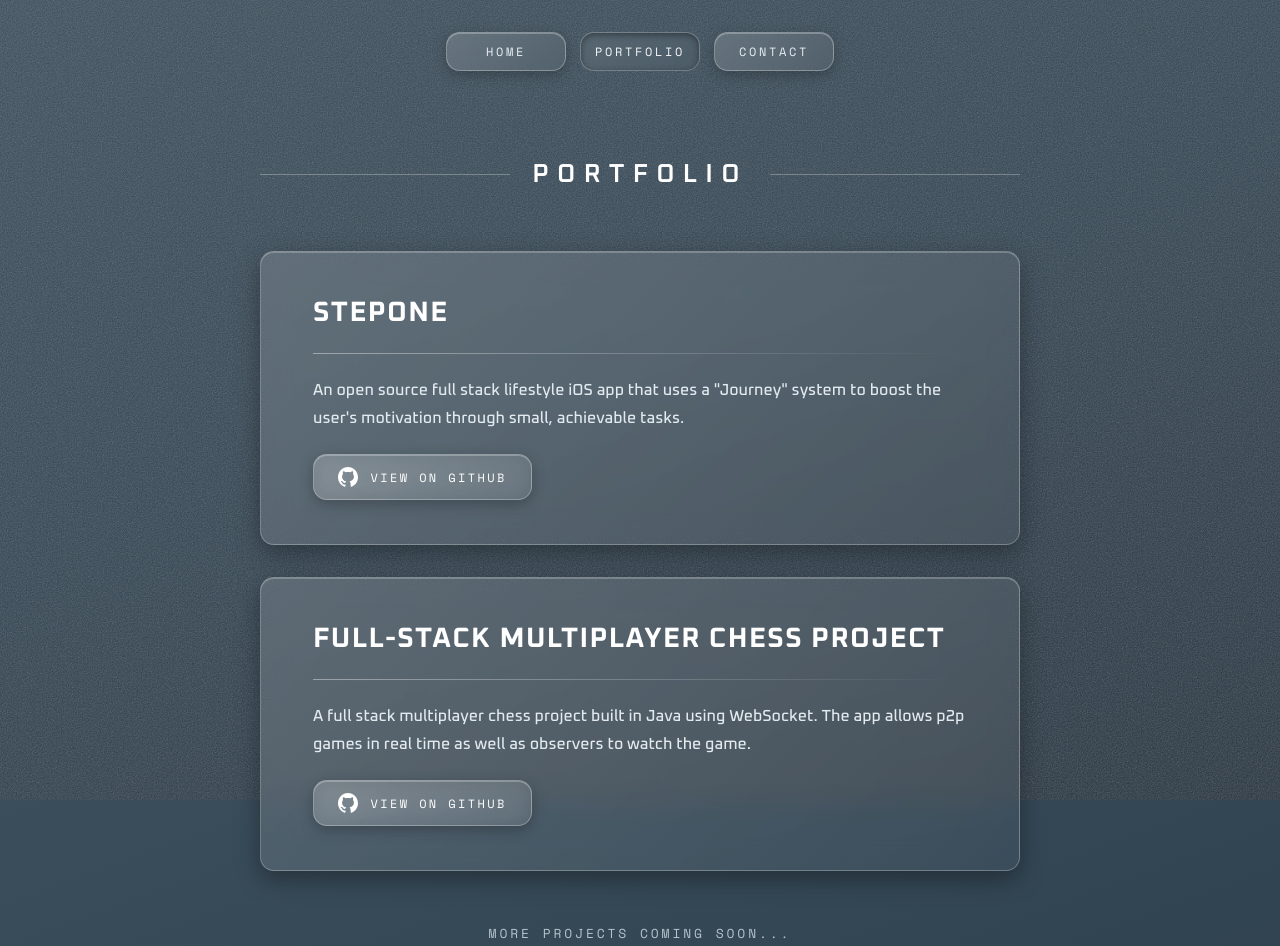
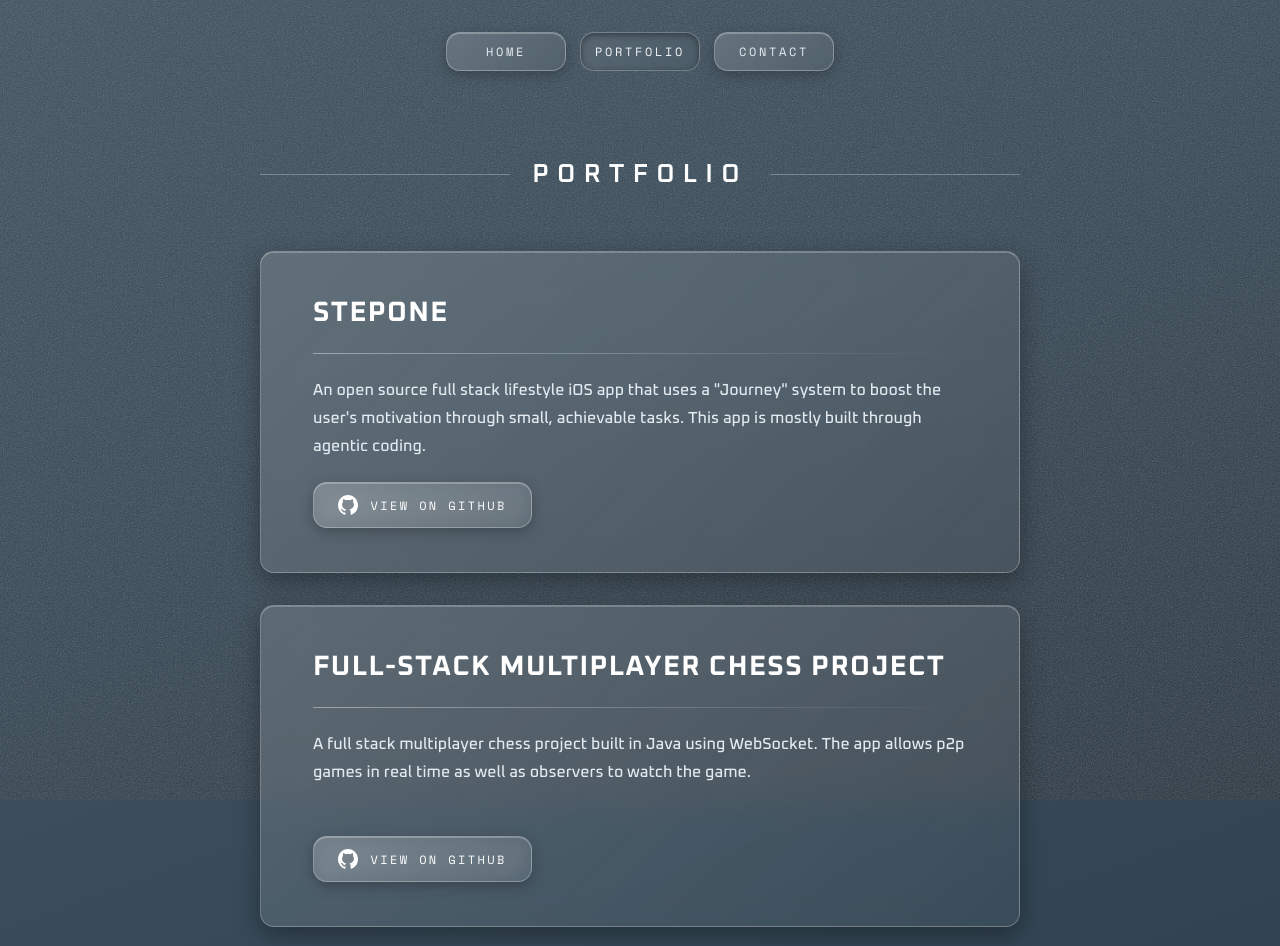
Before and after one commit to gzyjason/MorSo, a website: page gzyjason/portfolio/index.html in a window 1280 px wide. Shown: the top 946 px of the page. Drawn offline with Linux system fonts and the light colour scheme.

Commit message:
Note agentic coding in StepOne's blurb, even out portfolio card heights
Reserve three lines for .card-desc so project cards stay the same
height regardless of description length, instead of the shorter chess
card looking noticeably smaller.

```diff
--- a/gzyjason/portfolio/index.html
+++ b/gzyjason/portfolio/index.html
@@ -28,7 +28,7 @@
     <article class="card glass">
       <h2 class="card-title">StepOne</h2>
       <div class="card-rule"></div>
-      <p class="card-desc">An open source full stack lifestyle iOS app that uses a "Journey" system to boost the user's motivation through small, achievable tasks.</p>
+      <p class="card-desc">An open source full stack lifestyle iOS app that uses a "Journey" system to boost the user's motivation through small, achievable tasks. This app is mostly built through agentic coding.</p>
       <div class="card-actions">
         <a class="btn" href="https://github.com/gzyjason/StepOne" target="_blank" rel="noopener">
           <img src="../assets/github.svg" alt="GitHub" width="20" height="20">
--- a/gzyjason/styles.css
+++ b/gzyjason/styles.css
@@ -188,6 +188,7 @@ a:hover {
   margin: 0;
   font-size: 16px;
   line-height: 1.75;
+  min-height: 5.25em;
   color: #e2eaef;
   text-wrap: pretty;
 }
```
